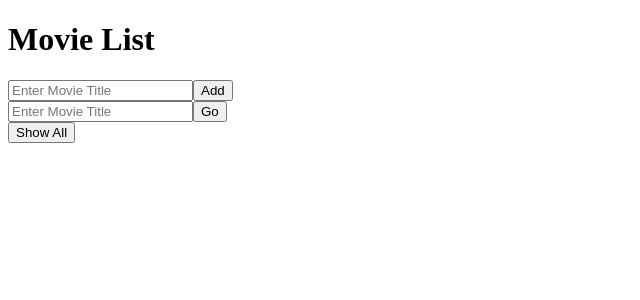
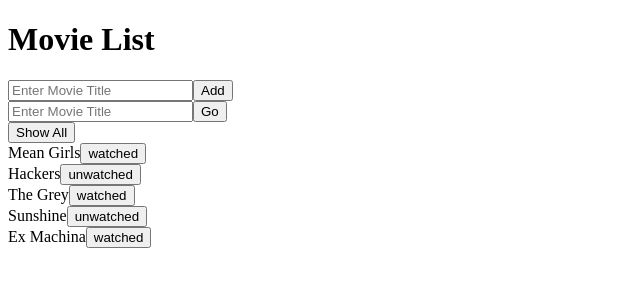
Before and after one commit to tomki1/movie-list, a React app: page / in a window 1280 px wide. Shown: the top 300 px of the page, without its empty margins (0-640 px from the left). Built offline with nearby package versions, Linux system fonts and the light colour scheme; the HTML template or start-up script is replaced by a standard one.

Commit message:
working on toggle

```diff
--- a/client/src/components/AddMovies.jsx
+++ b/client/src/components/AddMovies.jsx
@@ -17,6 +17,7 @@ const { useState } = React;
   var handleClick = (movieToAdd) => {
     console.log('in handle click add', movieToAdd);
     var movieAdd = {title: movieToAdd};
+    movieAdd.watched = 'watched';
     console.log(movieAdd);
     setMovies([...movies, movieAdd]);
 
--- a/client/src/components/App.jsx
+++ b/client/src/components/App.jsx
@@ -10,7 +10,7 @@ const {useState} = React;
 
 const App = () => {
 
-  const [movies, setMovies] = useState([]);
+  const [movies, setMovies] = useState(sampleMovieData);
   const[searchedMovies, setSearchedMovies] = useState(movies);
 
 
--- a/client/src/components/MovieListEntry.jsx
+++ b/client/src/components/MovieListEntry.jsx
@@ -1,11 +1,28 @@
 import React from 'react';
 import ReactDOM from 'react-dom';
 
+const { useState } = React;
+
+
 var MovieListEntry = ({movie}) => {
+
+  const [watched, setWatched] = useState(movie.watched);
+
+  var toggleWatched = (movieWatchedProperty) => {
+    console.log("in toggleWatched", movieWatchedProperty);
+    if (movie.watched === 'watched') {
+      setWatched('to watch');
+    } else {
+      setWatched('watched');
+    }
+
+  };
 
   return (
     <div className="movie-list-entry">
-      {movie.title}
+
+          {movie.title}
+          <button id="watchToggle" value={movie.watched} onClick={ (e) => {toggleWatched(e.target.value)}}>{movie.watched}</button>
     </div>
   )
 }
--- a/client/src/data/sampleMovieData.js
+++ b/client/src/data/sampleMovieData.js
@@ -1,9 +1,9 @@
 var sampleMovieData = [
-  {title: 'Mean Girls'},
-  {title: 'Hackers'},
-  {title: 'The Grey'},
-  {title: 'Sunshine'},
-  {title: 'Ex Machina'},
+  {title: 'Mean Girls', watched: 'watched'},
+  {title: 'Hackers', watched: 'unwatched'},
+  {title: 'The Grey', watched: 'watched'},
+  {title: 'Sunshine', watched: 'unwatched'},
+  {title: 'Ex Machina', watched: 'watched'},
 ];
 
 export default sampleMovieData;
```
Also changed, not shown: 1 other file (tests, documents, lock files or other folders).
